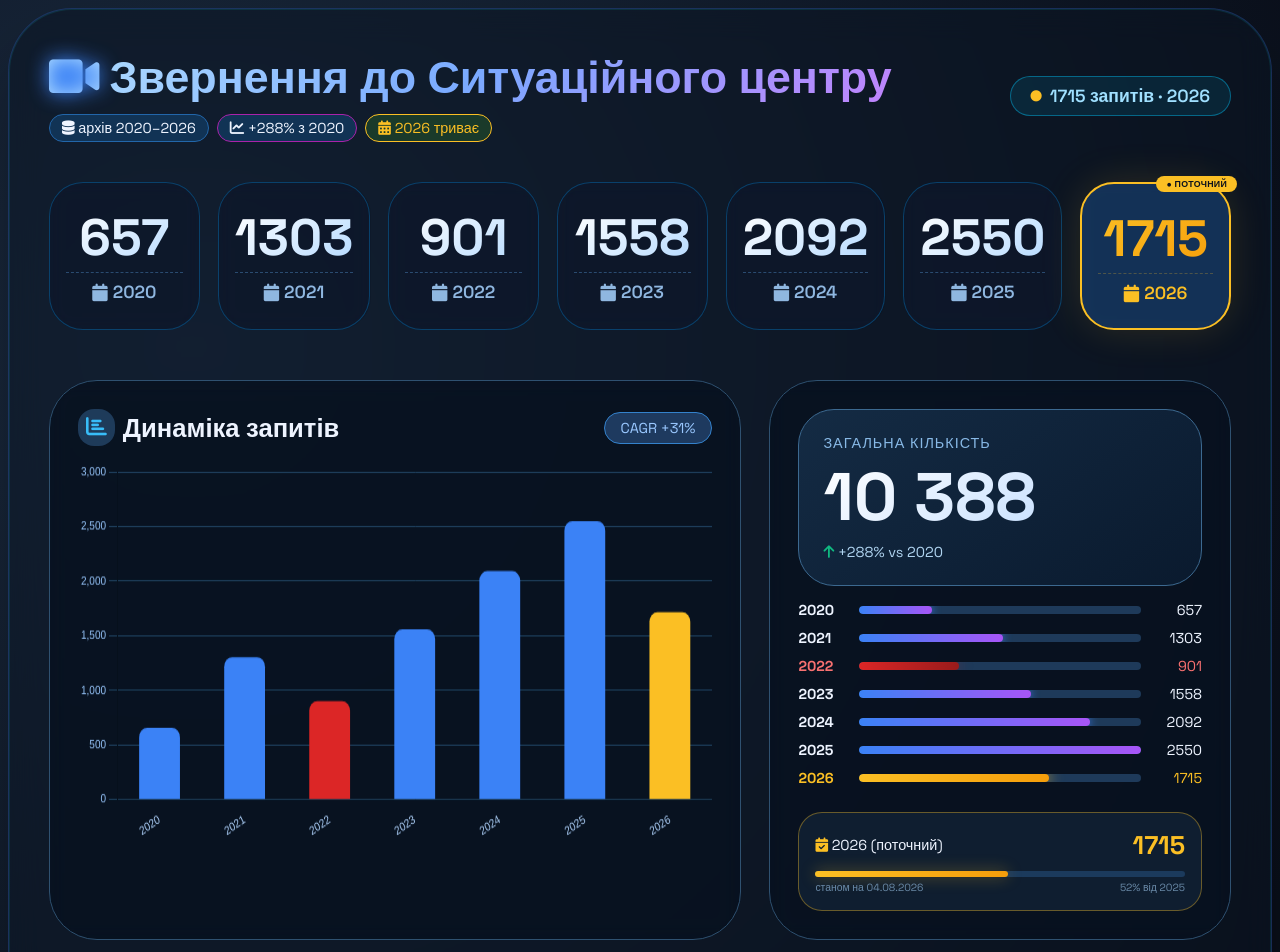
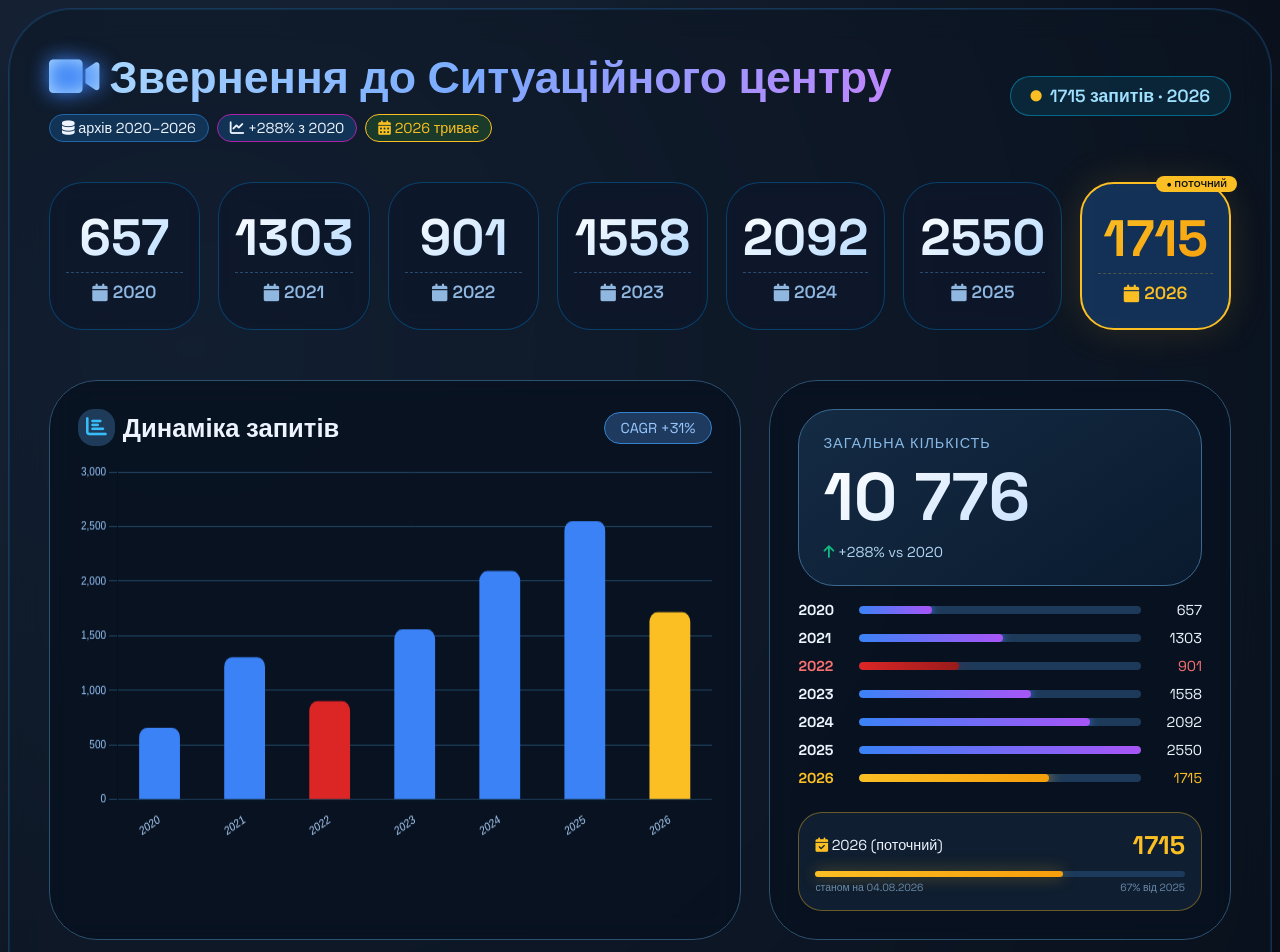
Before and after one commit to inforada/safecity, a plain HTML site: page CamLens.html in a window 1280 px wide. Shown: the top 952 px of the page. Drawn offline with nearby package versions, Linux system fonts and the light colour scheme.

Commit message:
Update CamLens.html

```diff
--- a/CamLens.html
+++ b/CamLens.html
@@ -500,7 +500,7 @@
         <div class="stats-breakdown">
             <div class="total-requests">
                 <div style="color:#88b9e6; text-transform:uppercase; letter-spacing:1px; font-size: clamp(0.7rem,2vw,0.9rem);">загальна кількість</div>
-                <div class="total-number">10 388</div>
+                <div class="total-number">10 776</div>
                 <div style="color:#b0d4f0; font-size:clamp(0.7rem,2vw,0.9rem);"><i class="fas fa-arrow-up" style="color:#10b981;"></i> +288% vs 2020</div>
             </div>
             <div id="statBars"></div>
@@ -510,11 +510,11 @@
                     <span style="font-weight:700; font-size: clamp(1.2rem,4vw,1.6rem); color: #fbbf24;">1715</span>
                 </div>
                 <div style="height: 6px; background:#1b3a5c; border-radius:10px; margin-top:10px;">
-                    <div style="width:52%; height:6px; background: linear-gradient(90deg,#fbbf24,#f59e0b); border-radius:10px; box-shadow: 0 0 15px #fbbf2460;"></div>
+                    <div style="width:67%; height:6px; background: linear-gradient(90deg,#fbbf24,#f59e0b); border-radius:10px; box-shadow: 0 0 15px #fbbf2460;"></div>
                 </div>
                 <div style="display:flex; justify-content:space-between; font-size:0.65rem; color:#6a8aa8; margin-top:4px;">
                     <span>станом на 04.08.2026</span>
-                    <span>52% від 2025</span>
+                    <span>67% від 2025</span>
                 </div>
             </div>
         </div>
```
